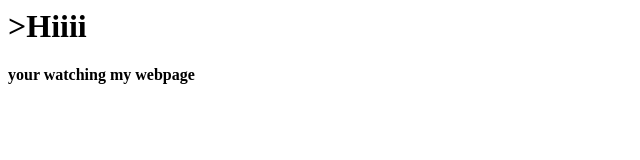
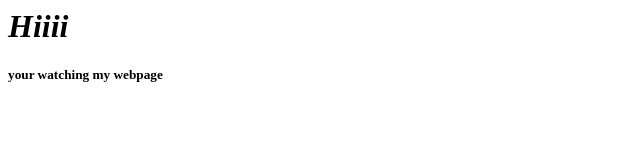
Before and after one commit to Devakumar124/ansible-apache, a plain HTML site: page index.html in a window 1280 px wide. Shown: the whole page, without its empty margins (0-640 px from the left). Drawn offline with Linux system fonts and the light colour scheme.

Commit message:
little changes

```diff
--- a/index.html
+++ b/index.html
@@ -1,2 +1,2 @@
-<h1>>Hiiii</h1>
-<b>your watching my webpage</b>
+<h1><i>Hiiii</i></h1>
+<h5>your watching my webpage</h5>
```
